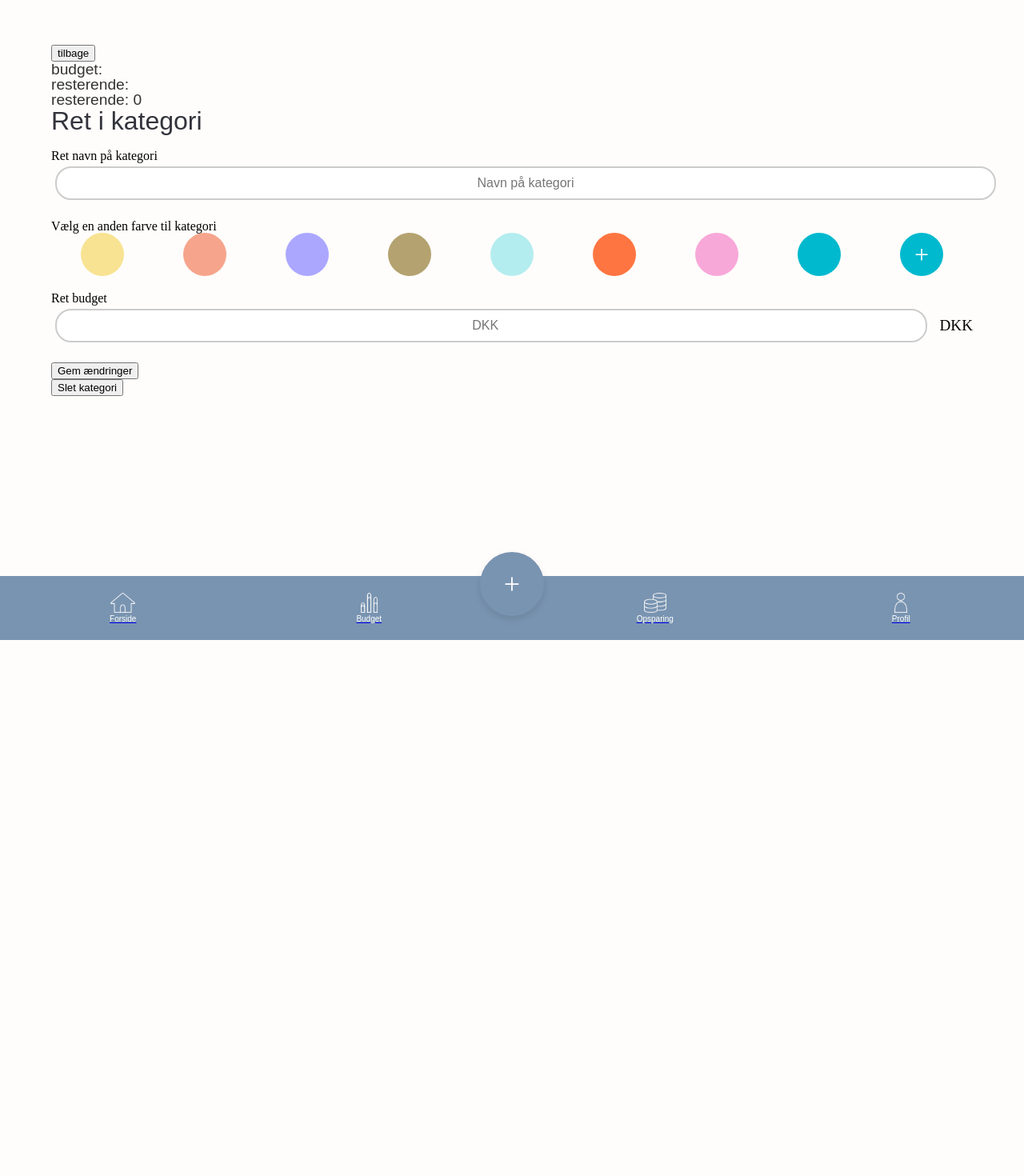
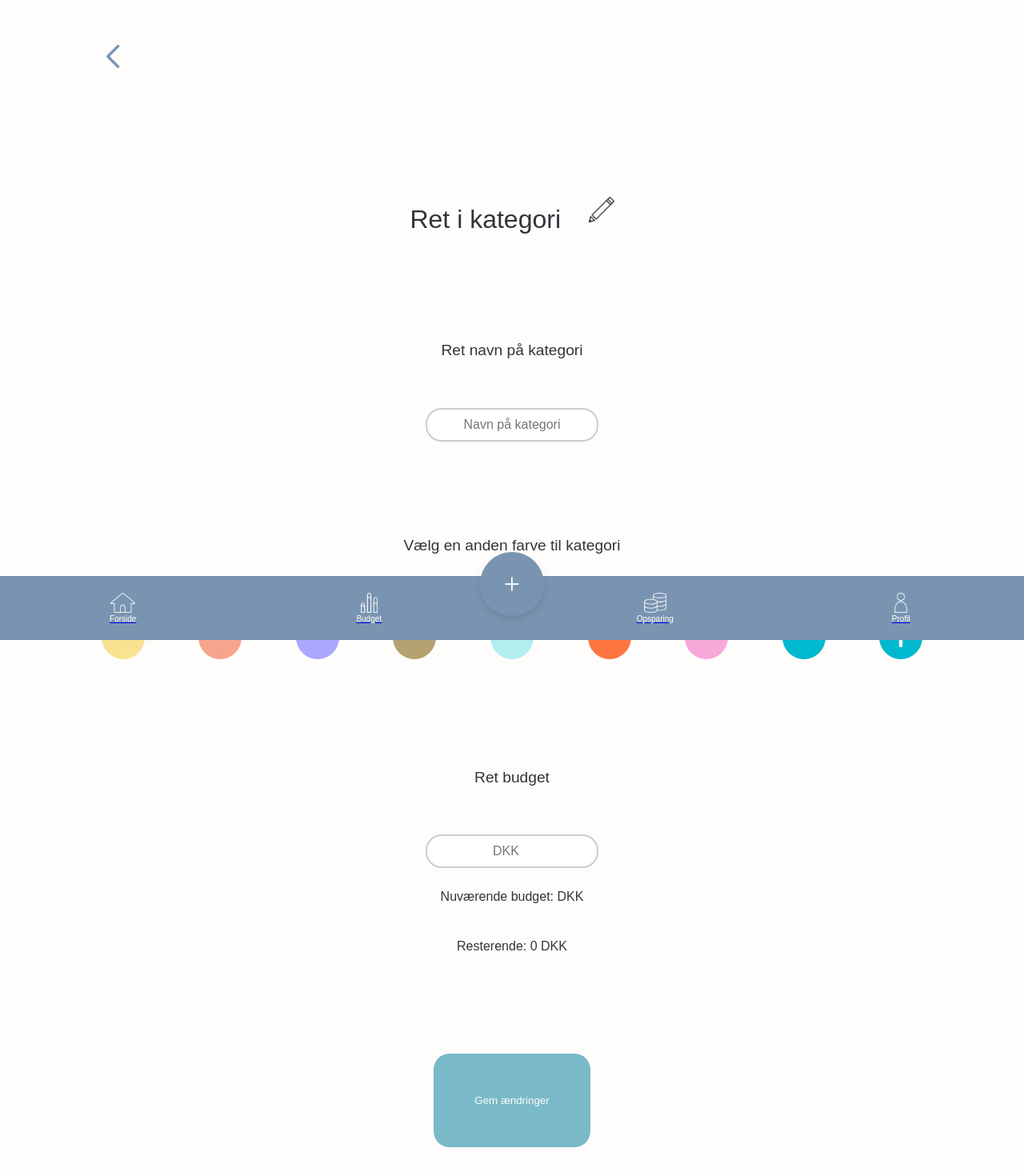
Before and after one commit to SarahCant/web-app, a React (Vite) app: page /updatecategory/1 in a window 1280 px wide. Shown: the top 1470 px of the page at 80% size. Before the commit the page ends 800 px from the top, so only its background shows below. Built offline with nearby package versions, Linux system fonts and the light colour scheme; no server answers.

Commit message:
update category css

```diff
--- a/src/css/Sofie.css
+++ b/src/css/Sofie.css
@@ -120,5 +120,95 @@
 .fp_addcategory_flex {
   text-align: center;
   margin-left: -5.5%;
-  margin-top: 2%;
+  margin-top: -2%;
 }
+
+/* --- Update Category --- */
+.arrow_back {
+  transform: scaleX(-1);
+  height: 1.8rem;
+  padding-right: 6%;
+}
+
+.arrow_h1 {
+  display: flex;
+  align-items: center;
+}
+
+.h2_update {
+  text-align: center;
+  margin: 15% 0 10% 0;
+}
+
+.label_update {
+  font-family: "Raleway", sans-serif;
+  font-size: 1.2rem;
+  color: var(--dark);
+  font-weight: 100;
+  text-align: center;
+  margin: 2% 0 5% 0;
+}
+
+.p_update {
+  font-family: "Raleway", sans-serif;
+  font-size: 1rem;
+  color: var(--dark);
+  font-weight: 100;
+  text-align: center;
+  margin: 2% 0 2% 0;
+}
+
+.input_flex_update {
+  width: 100%;
+  display: flex;
+  flex-direction: column;
+  align-items: center;
+  margin: 0 0 8% 0;
+}
+
+.color_flex_update {
+  display: flex;
+  justify-content: space-around;
+  flex-wrap: wrap;
+  width: 95%;
+}
+
+.color-circle {
+  width: 50px;
+  height: 50px;
+  border-radius: 50%;
+  cursor: pointer;
+  border: 2px solid transparent;
+  margin: 2%;
+}
+
+.plus_update {
+  height: 1.5rem;
+}
+
+.input_update[type="text"],
+.input_update[type="number"] {
+  width: 12rem;
+}
+
+.btn_delete {
+  background-color: #5e8b97;
+  margin-bottom: 10%;
+  margin-top: 4%;
+}
+
+.btn_flex {
+  display: flex;
+  justify-content: center;
+}
+
+.pencil_update {
+  height: 2rem;
+  margin: 3% 0 0 3%;
+}
+
+.h2_flex {
+  display: flex;
+  justify-content: center;
+  align-items: center;
+}
--- a/src/pages/MyBudget.jsx
+++ b/src/pages/MyBudget.jsx
@@ -37,6 +37,7 @@ export default function MyBudget() {
     <>
       <h1>Mit budget</h1>
       <BarChart data={categories} />
+      <p>Tryk på en kategori for at redigere den:</p>
       <Category
         categories={categories}
         selectedCategory={selectedCategory}
--- a/src/pages/UpdateCategory.jsx
+++ b/src/pages/UpdateCategory.jsx
@@ -1,6 +1,7 @@
 import { useEffect, useState } from "react";
 import { useParams } from "react-router-dom";
 import { useNavigate } from "react-router-dom";
+import "../css/sofie.css";
 
 export default function UpdateCategory() {
   const [category, setCategory] = useState([]);
@@ -97,27 +98,38 @@ export default function UpdateCategory() {
 
   return (
     <div>
-      <button onClick={handleGoBack}>tilbage</button>
+      <div className="arrow_h1">
+        <img
+          onClick={handleGoBack}
+          className="arrow_back"
+          src="../public/img/arrow_quickadd.png"
+          alt=""
+        />
         <h1>{category.name}</h1>
-      <p>budget: {category.budget}</p>
-      <p>resterende: {category.remaining}</p>
-      <p>resterende: {remaining}</p>
+      </div>
 
-      <h2>Ret i kategori</h2>
-      <form className="category-form" onSubmit={handleSubmit}>
-        <div className="input-group">
-          <label>Ret navn på kategori</label>
+      <div className="h2_flex">
+        <h2 className="h2_update">Ret i kategori</h2>
+        <img className="pencil_update" src="../public/img/pencil.png" alt="" />
+      </div>
+
+      <form onSubmit={handleSubmit}>
+        <div className="input_flex_update">
+          <label className="label_update">Ret navn på kategori</label>
           <input
             type="text"
             value={name}
             onChange={(e) => setName(e.target.value)}
             placeholder="Navn på kategori"
+            className="input_update"
           />
         </div>
 
-        <div className="color-picker">
-          <label>Vælg en anden farve til kategori</label>
-          <div className="color-options">
+        <div className="input_flex_update">
+          <label className="label_update">
+            Vælg en anden farve til kategori
+          </label>
+          <div className="color_flex_update">
             {colors.map((c, index) => (
               <div
                 key={index}
@@ -126,26 +138,38 @@ export default function UpdateCategory() {
                 onClick={() => setColor(c)}
               />
             ))}
-            <div className="color-circle add-circle">+</div>
+            <div className="color-circle add-circle">
+              <img
+                className="plus_update"
+                src="../public/img/plus.png"
+                alt=""
+              />
+            </div>
           </div>
         </div>
 
-        <div className="input-group">
-          <label>Ret budget</label>
-          <div className="budget-input">
+        <div className="input_flex_update">
+          <label className="label_update">Ret budget</label>
           <input
             type="number"
             value={budget}
             onChange={handleBudgetChange}
             placeholder="DKK"
+            className="input_update"
           />
-            <span>DKK</span>
+          <p className="p_update">Nuværende budget: {category.budget} DKK</p>
+          <p className="p_update">Resterende: {remaining} DKK</p>
         </div>
+        <div className="btn_flex">
+          <button className="btn">Gem ændringer</button>
         </div>
-        <button>Gem ændringer</button>
       </form>
 
-      <button onClick={handleDelete}>Slet kategori</button>
+      <div className="btn_flex">
+        <button className="btn btn_delete" onClick={handleDelete}>
+          Slet kategori
+        </button>
+      </div>
     </div>
   );
 }
```
Lines whose indentation alone changed are shown as unchanged.
